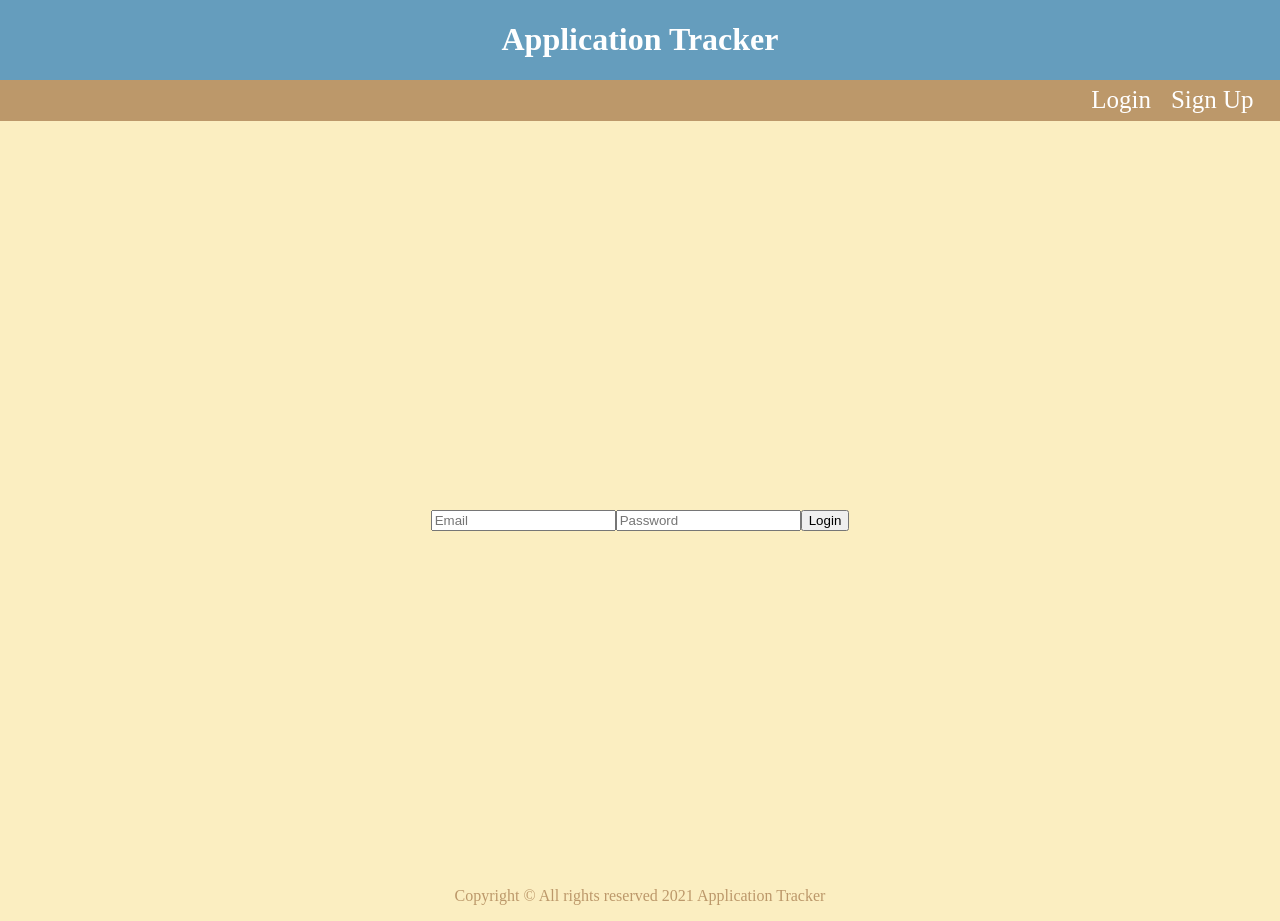
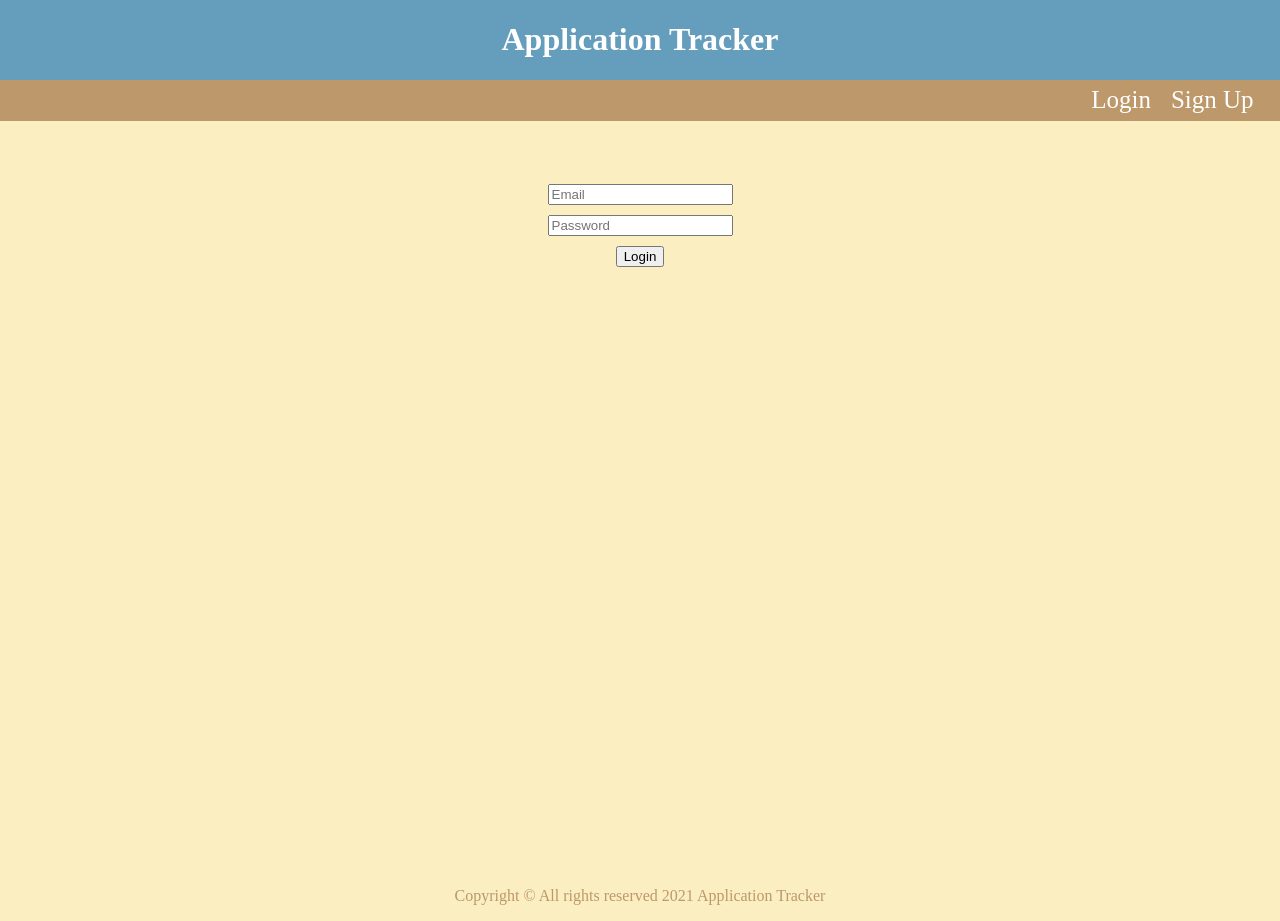
Before and after one commit to jcos201/MERN-application-tracker-client, a React (Create React App) app: page /login in a window 1280 px wide. Built offline with nearby package versions, Linux system fonts and the light colour scheme.

Commit message:
add styling to login page

```diff
--- a/src/App.css
+++ b/src/App.css
@@ -17,7 +17,7 @@ header.light-mode {
 main{
   display: flex;
   flex-direction: column;
-  justify-content: center;
+  justify-content: flex-start;
   align-items: center;
   min-height: 100vh;
 }
--- a/src/pages/LoginPage/Login.module.css
+++ b/src/pages/LoginPage/Login.module.css
@@ -0,0 +1,21 @@
+form {
+    display:flex;
+    flex-direction: column;
+    justify-content: flex-start;
+    align-items: center;
+    padding: 5% 15%;
+    margin: 25%;
+    border: 2px;
+    border-color: gray;
+}
+
+form > div {
+    padding: 5px;
+}
+
+.formDiv {
+    margin: 25%;
+    padding: 2% 2%;
+    border-radius: 5px;
+    border-color: #BC986A;
+}
--- a/src/pages/LoginPage/index.js
+++ b/src/pages/LoginPage/index.js
@@ -1,5 +1,8 @@
 import { useState } from 'react';
 import { login } from '../../services/userService'
+import styles from './Login.module.css'
+
+
 
 function LoginPage (props) {
     const [formState, setFormState] = useState(getInitialFormState);
@@ -35,26 +38,31 @@ function LoginPage (props) {
         //TODO: make ajax request to signup user
     }
     return(
-        <>
+        <div>
             <form onSubmit={handleSubmit}>
-                <div>
+                <div class="input-field col s6">
                     <input
                     value={formState.email}
                     onChange={handleChange}
                     placeholder="Email"
                     name="email"
                     type="email" />
+                </div>
+                <div>
                     <input
                     value={formState.password}
                     onChange={handleChange}
                     placeholder="Password"
                     name="password"
                     type="password" />
+                    <br/>
+                </div>
+                <div>
                     <button>Login</button>
                 </div>
 
             </form>
-        </>
+        </div>
     );
 
 }
```
Also changed, not shown: 1 other file (tests, documents, lock files or other folders).
